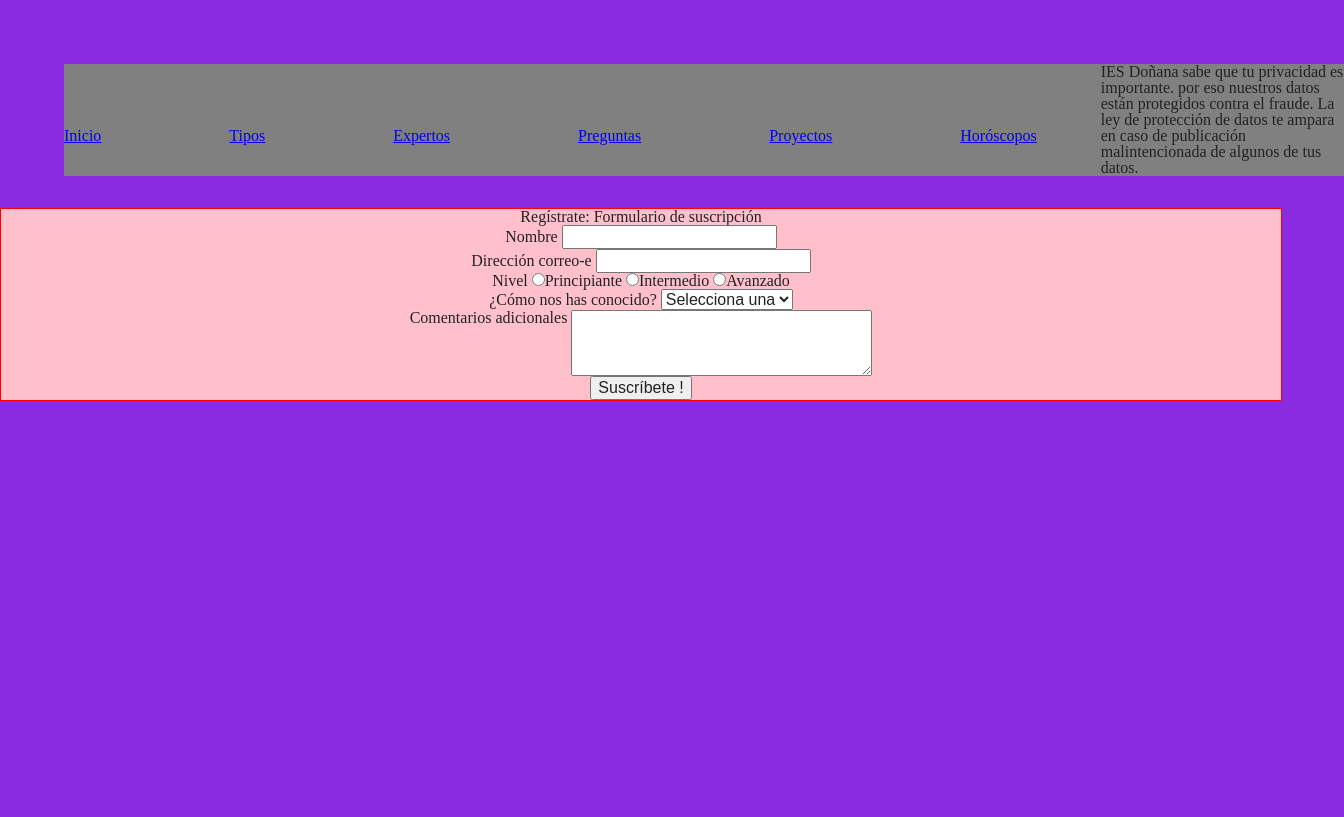
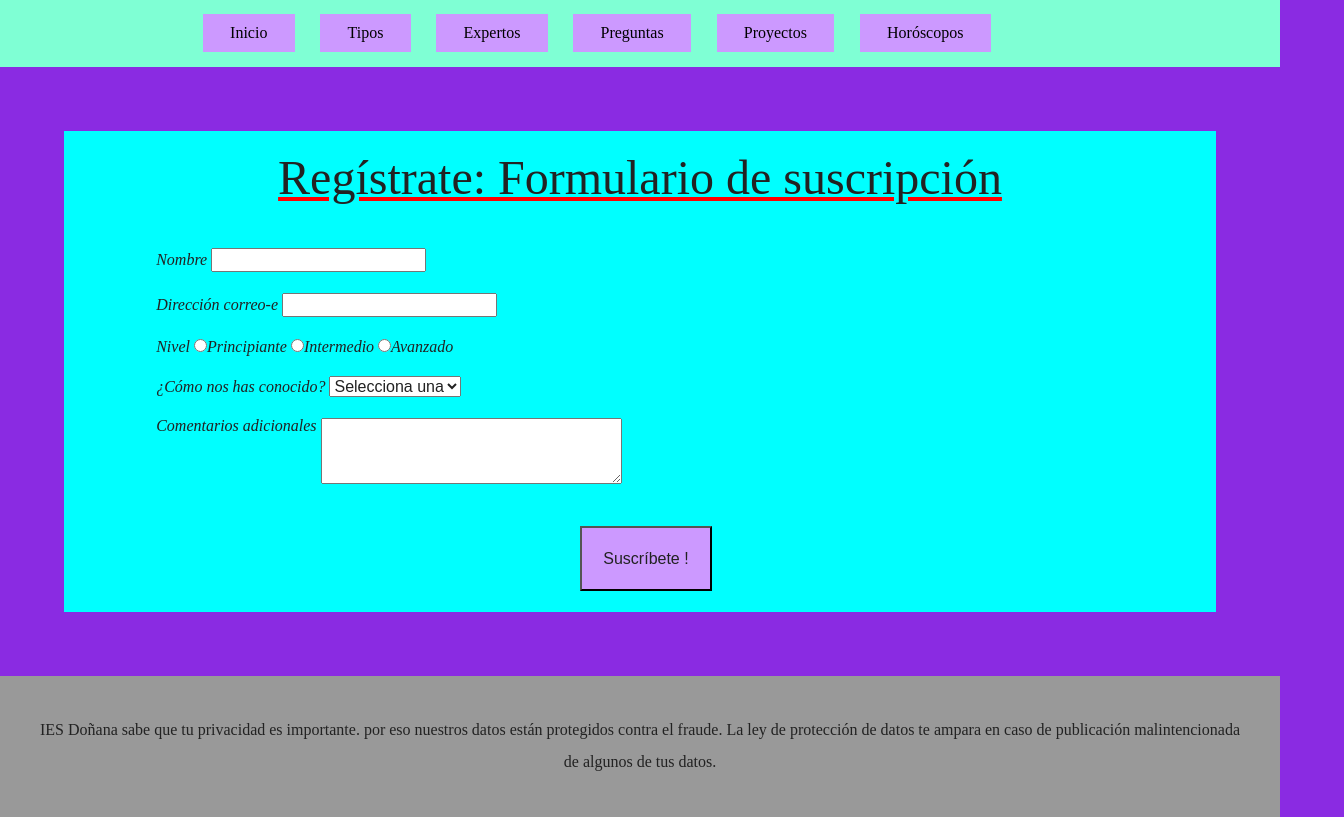
Before and after one commit to vmmarr/diw, a plain HTML site: page css/actividad_n/actividad-n.html in a window 1280 px wide. Shown: the whole page, 1344 px wide, since content can reach past the window. Drawn offline with Linux system fonts and the light colour scheme.

Commit message:
Actividad n

```diff
--- a/css/actividad_n/actividad-n.html
+++ b/css/actividad_n/actividad-n.html
@@ -48,7 +48,7 @@
             <textarea name="comments" cols="35" rows="4"></textarea>
           </p>
           <p>
-            <input type="submit" name="Submit" value="Suscríbete !" />
+            <input id="boton" type="submit" name="Submit" value="Suscríbete !" />
           </p>
         </form>
       </section>
--- a/css/actividad_n/estilos.css
+++ b/css/actividad_n/estilos.css
@@ -4,27 +4,75 @@ body {
 }
 
 nav {
-    width: 100%;
+    padding-top: 2%;
+    background-color: aquamarine;
+    padding-bottom: 2%;
+    padding-left: 15%;
+}
+
+li {
+    display: inline;
+    margin: 1%;
+    background-color: #CC99FF;
+    padding: 1%;
+}
+li a {
+    padding: 1.5%;
+}
+
+a:link {
+    text-decoration: none;
+    color: black;
+}
+
+a:visited {
+    text-decoration:none;
+    color:black;
+}
+a:active {
+    text-decoration:none;
+    color: black;
+}
+a:hover {
+    text-decoration:none;
+    color:black;
+}
+
+main {
+    margin: 5%;
+    background-color: aqua;
+}
+
+h1 {
+    font-size: 3em;
+    text-decoration: underline red;
+    text-align: center;
+    margin: 2%;
+    padding-top: 2%;
 }
 
 
-li {
-    float: left;
-    margin: 5%;
-
+form {
+    margin-left: 8%;
+    margin-top: 4%;
+    font-style: italic;
 }
 
-main {
-    width: 100%;
-    background-color: pink;
-    text-align: center;
-    border: 1px solid red;
-    float: inline-start;
+form p {
+    margin-top: 2%;
+}
+
+#boton {
+    margin-left: 40%;
+    margin-top: 2%;
+    margin-bottom: 2%;
+    padding: 2%;
+    background-color: #CC99FF;
 }
 
 footer {
-    margin: 5%;
-    background-color: gray;
-    width: 100%;
-
+    text-align: center;
+    background-color: #999999;
+    padding: 3%;
+    line-height : 2em;
 }
```
Also changed, not shown: 1 other file.
